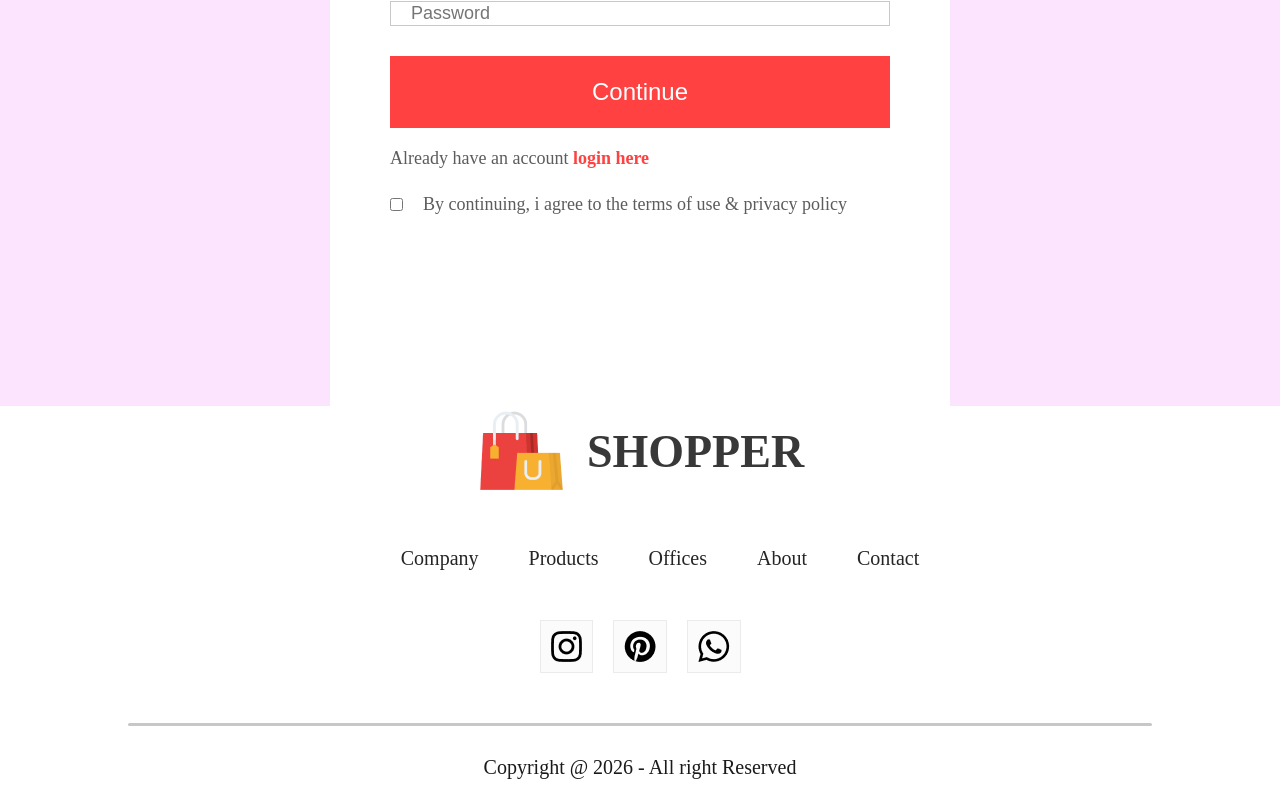
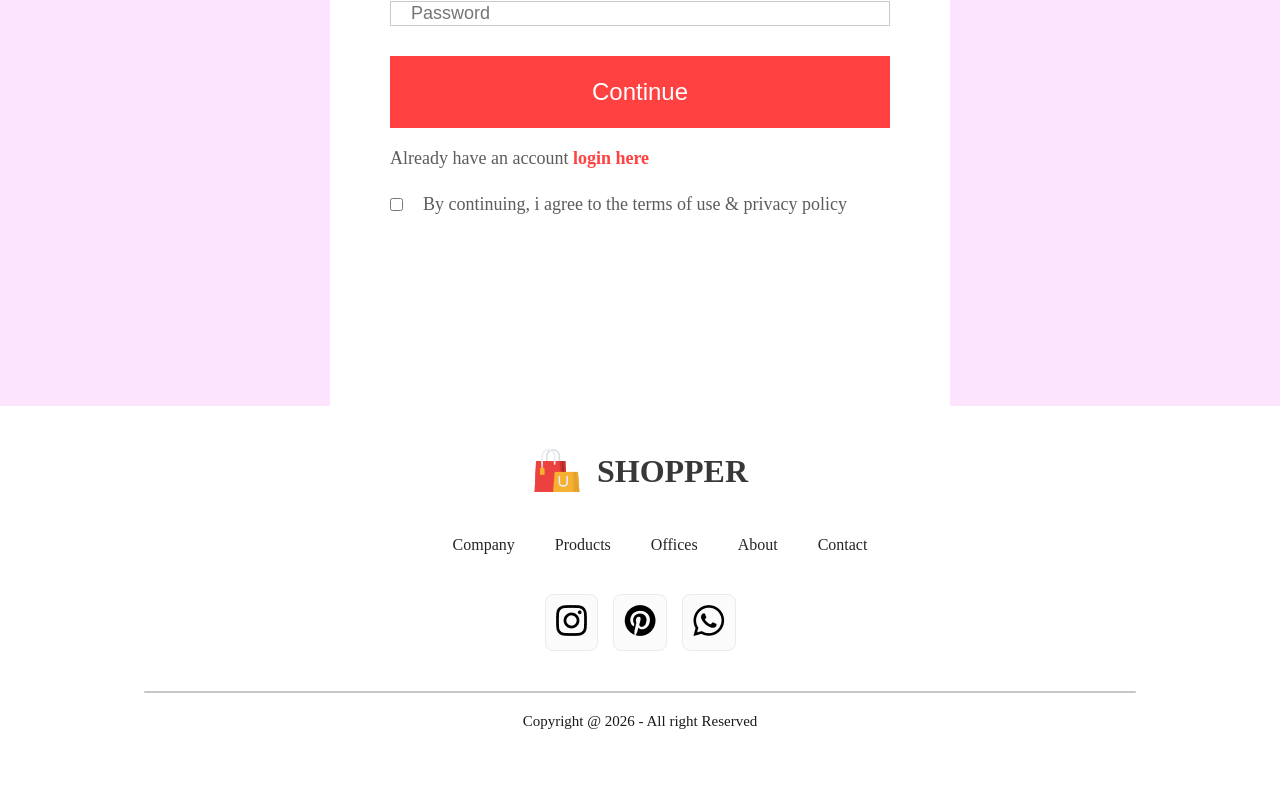
Before and after one commit to David2008-coder/Ecommerce-website, a React (Vite) app: page /login in a window 1280 px wide. Shown: the part 416-1225 px from the top of the page. Built offline with nearby package versions, Linux system fonts and the light colour scheme.

Commit message:
Adjust footer styles for improved layout and spacing

```diff
--- a/src/Components/Footer/Footer.css
+++ b/src/Components/Footer/Footer.css
@@ -3,27 +3,34 @@
   flex-direction: column;
   justify-content: center;
   align-items: center;
-  gap: 50px;
+  gap: 40px;
+  padding: 40px 20px;
 }
 
 .footer-logo {
   display: flex;
   align-items: center;
-  gap: 20px;
+  gap: 15px;
 }
 
-.footer-logo p{
+.footer-logo img {
+  width: 50px;
+}
+
+.footer-logo p {
   color: #383838;
-  font-size: 46px;
+  font-size: 32px;
   font-weight: 700;
 }
 
 .footer-links {
   display: flex;
   list-style: none;
-  gap: 50px;
+  gap: 40px;
   color: #252525;
-  font-size: 20px;
+  font-size: 16px;
+  flex-wrap: wrap;
+  justify-content: center;
 }
 
 .footer-links li {
@@ -32,31 +39,44 @@
 
 .footer-social-icon {
   display: flex;
-  gap: 20px;
+  gap: 15px;
 }
 
 .footer-icons-container {
   padding: 10px;
-  padding-bottom: 6px;
   background: #fbfbfb;
   border: 1px solid #ebebeb;
+  border-radius: 8px;
 }
 
 .footer-copyright {
   display: flex;
   flex-direction: column;
   align-items: center;
-  gap: 30px;
+  gap: 20px;
   width: 100%;
-  margin-bottom: 30px;
+  margin-bottom: 20px;
   color: #1a1a1a;
-  font-size: 20px;
+  font-size: 15px;
+  text-align: center;
 }
 
 .footer-copyright hr {
   width: 80%;
   border: none;
   border-radius: 10px;
-  height: 3px;
+  height: 2px;
   background: #c7c7c7;
 }
+
+/* Mobile */
+@media (max-width: 600px) {
+  .footer-logo p {
+    font-size: 24px;
+  }
+
+  .footer-links {
+    gap: 20px;
+    font-size: 14px;
+  }
+}
```
